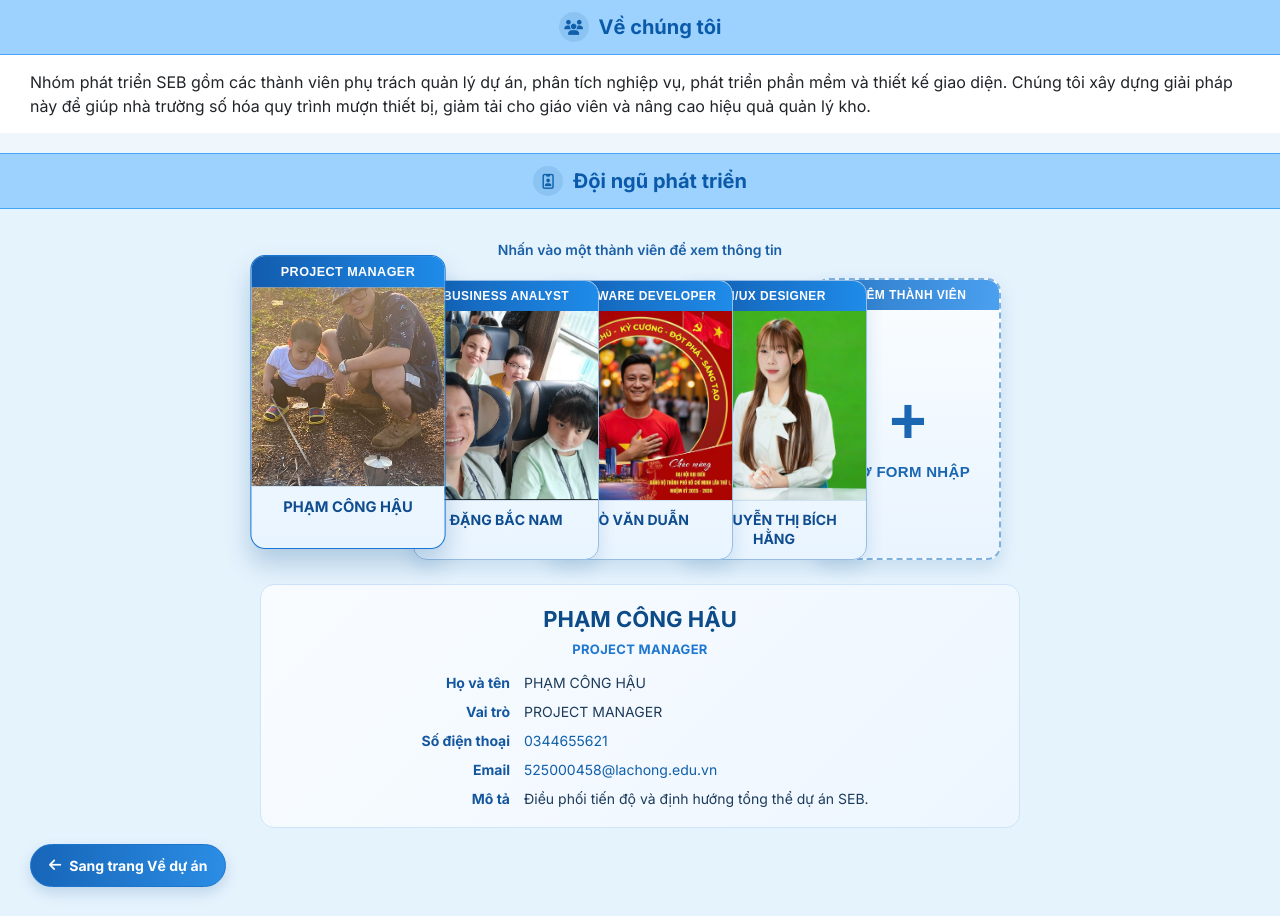
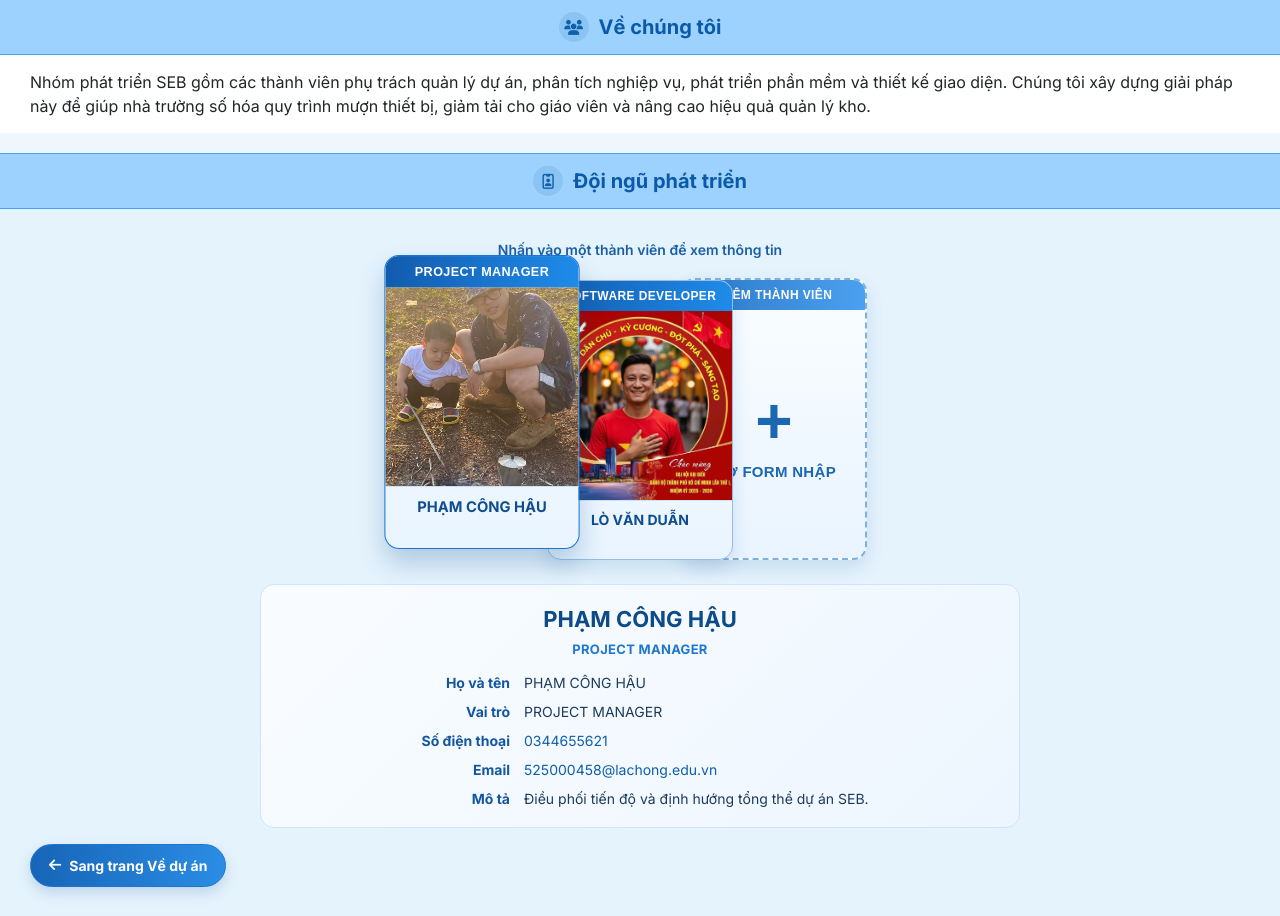
Before and after one commit to nhokmine1994/School-Equipment-Borrowing, a PHP site: page /SEB/Page/ve-chung-toi.php in a window 1280 px wide. Shown: the part 193-1109 px from the top of the page. Run offline with PHP 8.4, Linux system fonts and the light colour scheme.

Commit message:
content: remove separated team members

```diff
--- a/Page/ve-chung-toi.php
+++ b/Page/ve-chung-toi.php
@@ -430,18 +430,6 @@ $username = $is_logged_in ? (string) $_SESSION['user']['username'] : '';
           </button>
 
           <button class="member-card" type="button"
-            data-name="ĐẶNG BẮC NAM"
-            data-role="BUSINESS ANALYST"
-            data-phone="0378047778"
-            data-email="dangbacnamlhu@gmail.com"
-            data-image="../Images/nam.png"
-            data-note="Phân tích nghiệp vụ và chuẩn hóa quy trình mượn trả thiết bị.">
-            <span class="member-role">BUSINESS ANALYST</span>
-            <img class="member-photo" src="../Images/nam.png" alt="Đặng Bắc Nam">
-            <span class="member-name">ĐẶNG BẮC NAM</span>
-          </button>
-
-          <button class="member-card" type="button"
             data-name="LÒ VĂN DUẪN"
             data-role="SOFTWARE DEVELOPER"
             data-phone="0947478016"
@@ -451,18 +439,6 @@ $username = $is_logged_in ? (string) $_SESSION['user']['username'] : '';
             <span class="member-role">SOFTWARE DEVELOPER</span>
             <img class="member-photo" src="../Images/duan.png" alt="Lò Văn Duẫn">
             <span class="member-name">LÒ VĂN DUẪN</span>
-          </button>
-
-          <button class="member-card" type="button"
-            data-name="NGUYỄN THỊ BÍCH HẰNG"
-            data-role="UI/UX DESIGNER"
-            data-phone="0976543210"
-            data-email="hangbich045@gmail.com"
-            data-image="../Images/hang.png"
-            data-note="Thiết kế trải nghiệm và giao diện trực quan, thân thiện người dùng.">
-            <span class="member-role">UI/UX DESIGNER</span>
-            <img class="member-photo" src="../Images/hang.png" alt="Nguyễn Thị Bích Hằng">
-            <span class="member-name">NGUYỄN THỊ BÍCH HẰNG</span>
           </button>
 
           <button class="member-card add-member" type="button" data-add="true">
```
Also changed, not shown: data/team.json (+0 -16 lines).
